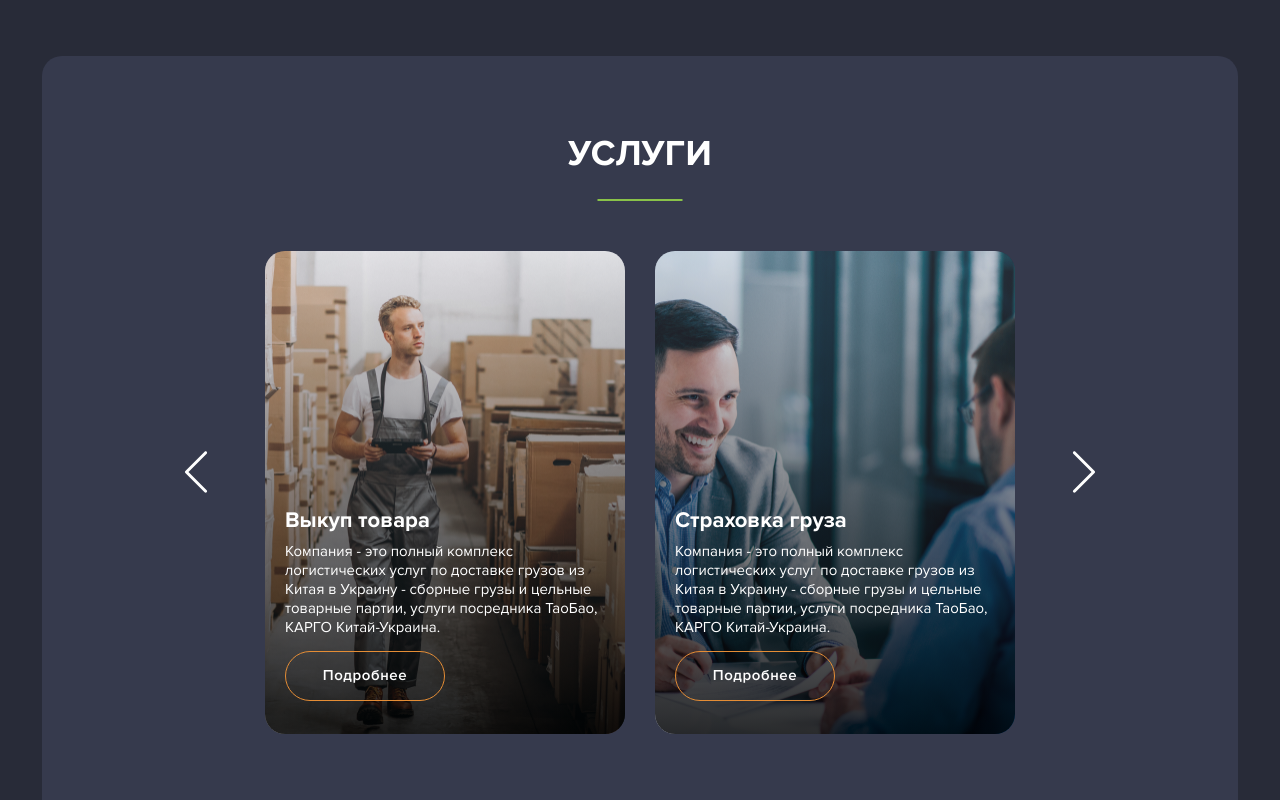
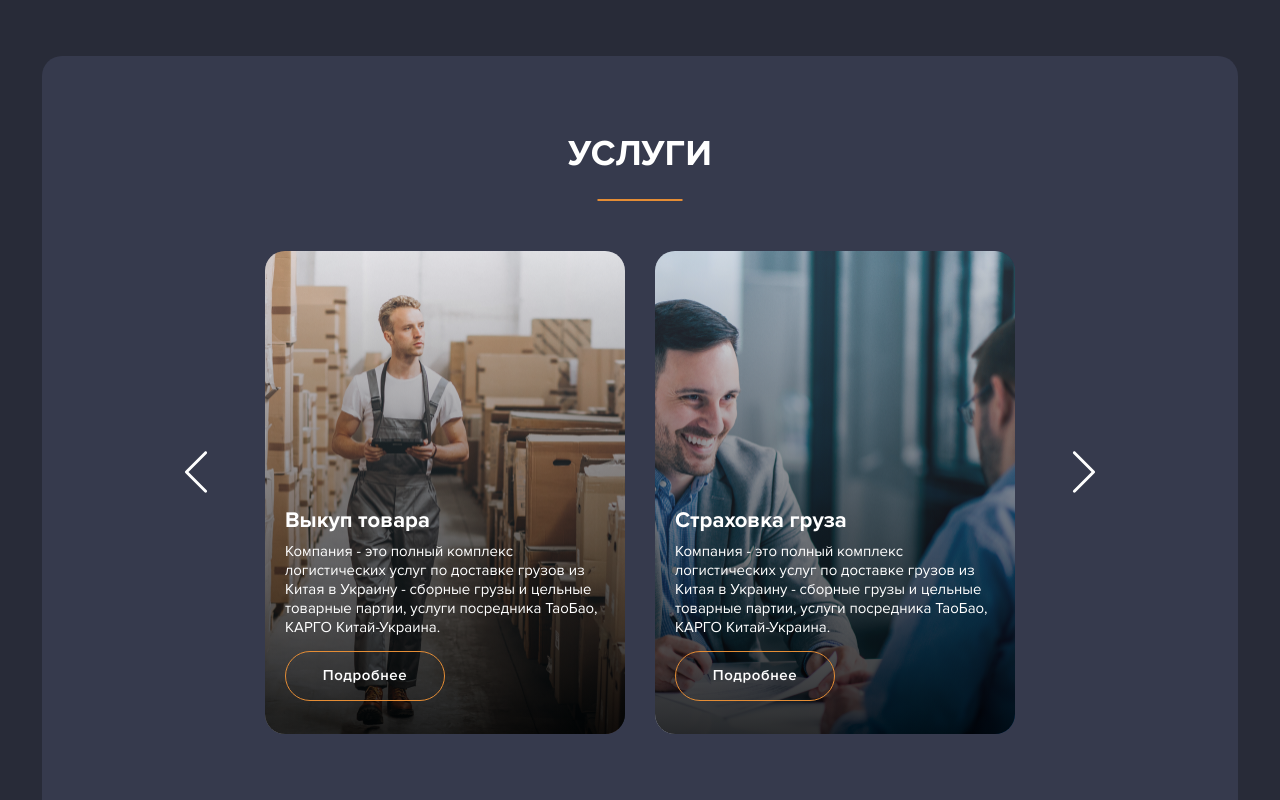
Before and after one commit to OlenaBoiko9/dev-MasterTao, a website: page dev/index.html in a window 1280 px wide. Shown: the part 3240-4040 px from the top of the page. Drawn offline with nearby package versions, Linux system fonts and the light colour scheme; files that its build step writes are made by us from their sources; files whose address does not match are found by name.

Commit message:
feat: project done

```diff
--- a/dev/sass/global.scss
+++ b/dev/sass/global.scss
@@ -328,6 +328,26 @@ ul.slick-dots {
         }
     }
 }
+
+section {
+    .title-template {
+        &::after {
+            content: "";
+            position: absolute;
+            left: 50%;
+            top: calc(100% - 2px);
+            transform: translate(-50%, 0);
+            width: 85px;
+            height: 2px;
+            background-color: $color-primary;
+        }
+    }
+    &:nth-child(2n) .title-template {
+        &::after {
+            background-color: $color-secondary;
+        }
+    }
+}
 .title-template {
        position: relative;
        text-align: center;
@@ -344,16 +364,16 @@ ul.slick-dots {
        font-size: 24px;
        line-height: 1.25;
     }
-    &:after {
-       content: "";
-       position: absolute;
-       left: 50%;
-       top: calc(100% - 2px);
-       transform: translate(-50%, 0);
-       width: 85px;
-       height: 2px;
-       background-color: $color-secondary;
-    }
+    // &:after {
+    //    content: "";
+    //    position: absolute;
+    //    left: 50%;
+    //    top: calc(100% - 2px);
+    //    transform: translate(-50%, 0);
+    //    width: 85px;
+    //    height: 2px;
+    //    background-color: $color-secondary;
+    // }
 
     &.col-lg-7 {
        margin-bottom: 35px;
```
